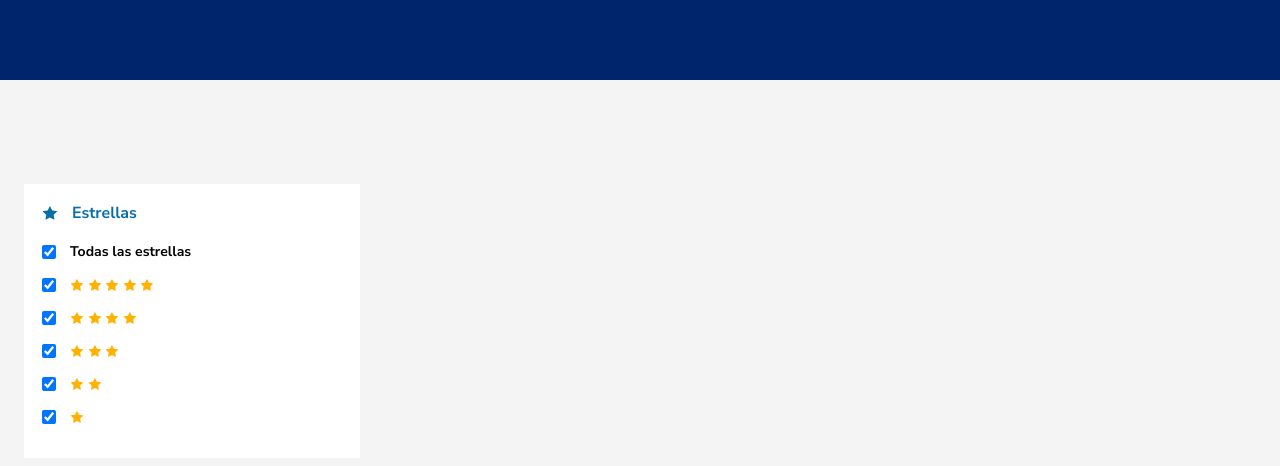
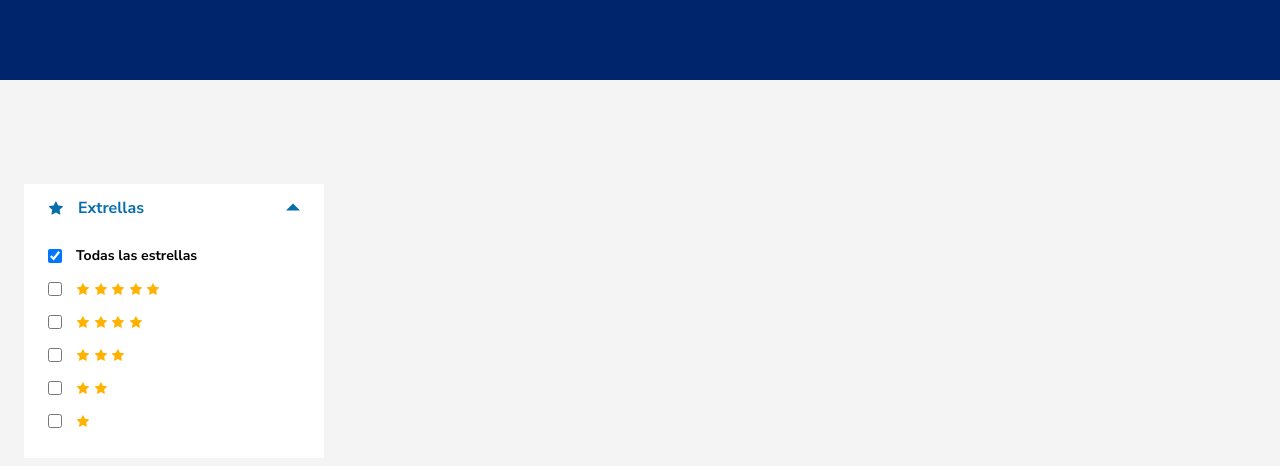
Before and after one commit to FauricioValencia/almundo-challenge, an Angular app in the folder website/: page / in a window 1280 px wide. Shown: the top 466 px of the page. Built offline with nearby package versions, Linux system fonts and the light colour scheme.

Commit message:
[WEBSITE] - [FILTERS] - Making filters expandables

```diff
--- a/website/src/app/app.module.ts
+++ b/website/src/app/app.module.ts
@@ -8,6 +8,7 @@ import { HeaderComponent } from './components/header/header.component';
 import { FiltersComponent } from './components/filters/filters.component';
 import { OptionGroupComponent } from './components/option-group/option-group.component';
 import { RatingStarsComponent } from './components/rating-stars/rating-stars.component';
+import { ExpandableComponent } from './components/expandable/expandable.component';
 
 @NgModule({
   declarations: [
@@ -16,7 +17,8 @@ import { RatingStarsComponent } from './components/rating-stars/rating-stars.com
     HeaderComponent,
     FiltersComponent,
     OptionGroupComponent,
-    RatingStarsComponent
+    RatingStarsComponent,
+    ExpandableComponent
   ],
   imports: [BrowserModule, AppRoutingModule],
   providers: [],
--- /dev/null
+++ b/website/src/app/components/expandable/expandable.component.html
@@ -0,0 +1,26 @@
+<div class="am-expandable">
+  <input
+    #toggleInput
+    id="am-expandable__toggle"
+    class="am-expandable__toggle"
+    type="checkbox"
+    [checked]="checked"
+  />
+
+  <label
+    for="am-expandable-toggle"
+    [ngClass]="{
+      'am-expandable__toggle-label': true,
+      'am-expandable__toggle-label--with-caret': noCaret
+    }"
+    (click)="toggle($event)"
+  >
+    <ng-content select="[expandable-header]" class="label"></ng-content>
+  </label>
+
+  <div class="am-expandable__content">
+    <div class="content-inner">
+      <ng-content select="[expandable-content]"></ng-content>
+    </div>
+  </div>
+</div>
--- /dev/null
+++ b/website/src/app/components/expandable/expandable.component.scss
@@ -0,0 +1,51 @@
+@import 'src/styles/variables';
+
+.am-expandable {
+  background: $color-bright-white;
+
+  &__toggle {
+    display: none;
+
+    &:checked + .am-expandable__toggle-label + .am-expandable__content {
+      max-height: 350px;
+    }
+
+    &:checked + &-label::after {
+      transform: rotate(180deg) translateY(3.5px);
+    }
+
+    &-label {
+      padding: 13px;
+      padding-right: 24px;
+      padding-left: 24px;
+      cursor: pointer;
+      transition: all 0.25s ease-out;
+      color: $color-sky-blue;
+      height: 48px;
+      box-sizing: border-box;
+      display: flex;
+      align-items: center;
+
+      &--with-caret {
+        &::after {
+          content: ' ';
+          height: 0px;
+          margin-top: 4px;
+          border-top: 7px solid currentColor;
+          border-right: 7px solid transparent;
+          border-left: 7px solid transparent;
+          vertical-align: middle;
+          margin-left: auto;
+          transform: translateY(-2px);
+          transition: transform 0.2s ease-out;
+        }
+      }
+    }
+  }
+
+  &__content {
+    max-height: 0px;
+    overflow: hidden;
+    transition: max-height 0.25s ease-in-out;
+  }
+}
--- /dev/null
+++ b/website/src/app/components/expandable/expandable.component.ts
@@ -0,0 +1,25 @@
+import { Component, OnInit, ViewChild, ElementRef, Input } from '@angular/core';
+
+@Component({
+  selector: 'am-expandable',
+  templateUrl: './expandable.component.html',
+  styleUrls: ['./expandable.component.scss']
+})
+export class ExpandableComponent implements OnInit {
+  @ViewChild('toggleInput')
+  toggleButton: ElementRef;
+
+  @Input()
+  noCaret = true;
+
+  @Input()
+  checked = true;
+
+  constructor() {}
+
+  ngOnInit() {}
+
+  toggle(event) {
+    this.toggleButton.nativeElement.click();
+  }
+}
--- a/website/src/app/components/filters/filters.component.html
+++ b/website/src/app/components/filters/filters.component.html
@@ -1 +1,12 @@
-<am-option-group [options]="options" header="Estrellas"></am-option-group>
+<am-expandable #expansion>
+  <div
+    amExpansionTriggerFor="expansion"
+    class="am-filter__header"
+    expandable-header
+  >
+    <span class="am-filter__header__star-icon"></span>
+    <strong class="am-filter__header__title">Extrellas</strong>
+  </div>
+  <am-option-group [options]="options" header="Estrellas" expandable-content>
+  </am-option-group>
+</am-expandable>
--- a/website/src/app/components/filters/filters.component.scss
+++ b/website/src/app/components/filters/filters.component.scss
@@ -0,0 +1,20 @@
+@import 'src/styles/variables';
+
+.am-filter {
+  &__header {
+    color: $color-sky-blue;
+
+    &__star-icon {
+      padding-left: 16px;
+      width: 16px;
+      height: 16px;
+      font-size: 16px;
+      line-height: 16px;
+      vertical-align: center;
+      margin-right: 14px;
+      background-color: $color-sky-blue;
+      mask: url(/assets/icons/filters/star.svg) no-repeat center;
+      -webkit-mask: url(/assets/icons/filters/star.svg) no-repeat center;
+    }
+  }
+}
--- a/website/src/app/components/filters/filters.component.ts
+++ b/website/src/app/components/filters/filters.component.ts
@@ -10,7 +10,7 @@ export class FiltersComponent implements OnInit {
     {
       label: 'Todas las estrellas',
       value: 'all',
-      checked: false
+      checked: true
     },
     {
       rating: 5,
--- a/website/src/app/components/option-group/option-group.component.html
+++ b/website/src/app/components/option-group/option-group.component.html
@@ -1,15 +1,11 @@
 <div class="am-option-group">
-  <div class="am-option-group__header">
-    <span class="am-option-group__header__icon"></span>
-    <strong class="am-option-group__header__title">{{ header }}</strong>
-  </div>
   <form class="am-option-group__form">
     <div *ngFor="let opt of options" class="am-option-group__option">
       <input
         #input
+        [checked]="opt.checked"
         class="am-option-group__option__checkbox"
         type="checkbox"
-        [checked]="opt.value"
       />
       <label class="am-option-group__option__label">
         <am-rating-stars
--- a/website/src/app/components/option-group/option-group.component.scss
+++ b/website/src/app/components/option-group/option-group.component.scss
@@ -5,12 +5,14 @@
   font-size: 14px;
 
   .am-option-group {
-    width: 300px;
-    padding: 18px;
+    min-width: 200px;
+    padding: 24px;
+    padding-bottom: 14px;
+    padding-top: 14px;
     background: $color-bright-white;
 
     &__header {
-      margin-bottom: 18px;
+      margin-bottom: 24px;
 
       &__icon {
         padding-left: 16px;
--- a/website/src/styles/main.scss
+++ b/website/src/styles/main.scss
@@ -5,4 +5,5 @@ html,
 body {
   margin: 0;
   background: $color-dirty-white;
+  font-family: $font-almundo;
 }
```
Also changed, not shown: 1 other file (tests, documents, lock files or other folders).
